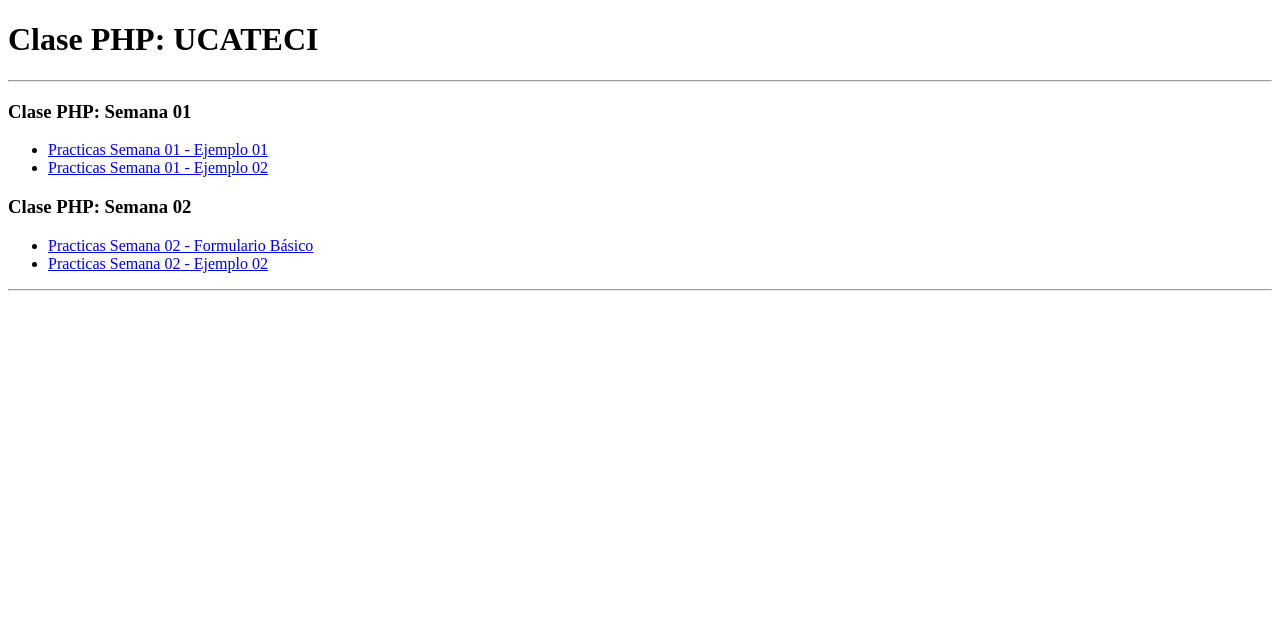
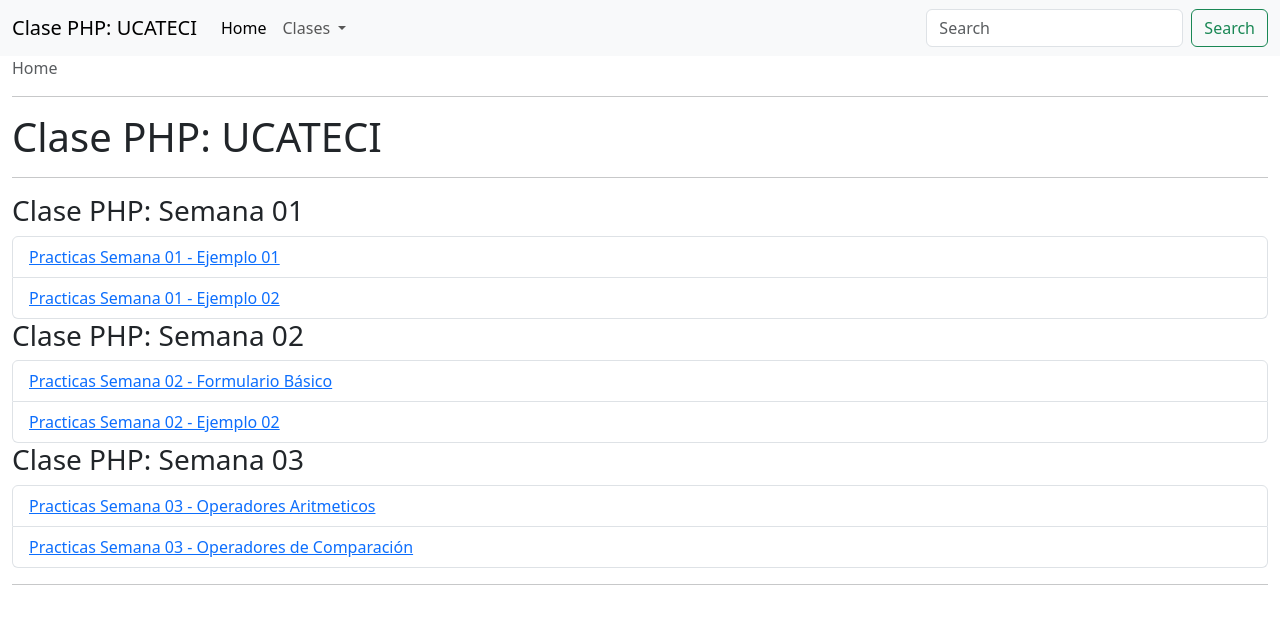
Before and after one commit to haroldtr/php-101, a PHP site: page / in a window 1280 px wide. Shown: the top 624 px of the page. Run offline with PHP 8.4, Linux system fonts and the light colour scheme.

Commit message:
semana 03
trabajando con variables, operadores aritmeticos y de comparacion y aplicando estilo de boostrap a mi proyecto

```diff
--- a/ejercicios/index.php
+++ b/ejercicios/index.php
@@ -1,34 +1,88 @@
-<!DOCTYPE html>
+<!doctype html>
 <html lang="en">
 
 <head>
-  <meta charset="UTF-8">
-  <meta name="viewport" content="width=device-width, initial-scale=1.0">
+  <meta charset="utf-8">
+  <meta name="viewport" content="width=device-width, initial-scale=1">
   <title>Clase PHP: UCATECI</title>
+  <link href="https://cdn.jsdelivr.net/npm/bootstrap@5.3.3/dist/css/bootstrap.min.css" rel="stylesheet" integrity="sha384-QWTKZyjpPEjISv5WaRU9OFeRpok6YctnYmDr5pNlyT2bRjXh0JMhjY6hW+ALEwIH" crossorigin="anonymous">
 </head>
 
 <body>
+  <nav class="navbar navbar-expand-lg bg-body-tertiary">
+    <div class="container-fluid">
+      <a class="navbar-brand" href="index.php">Clase PHP: UCATECI </a>
+      <button class="navbar-toggler" type="button" data-bs-toggle="collapse" data-bs-target="#navbarSupportedContent" aria-controls="navbarSupportedContent" aria-expanded="false" aria-label="Toggle navigation">
+        <span class="navbar-toggler-icon"></span>
+      </button>
+      <div class="collapse navbar-collapse" id="navbarSupportedContent">
+        <ul class="navbar-nav me-auto mb-2 mb-lg-0">
+          <li class="nav-item">
+            <a class="nav-link active" aria-current="page" href="index.php">Home</a>
+          </li>
+          <li class="nav-item dropdown">
+            <a class="nav-link dropdown-toggle" href="#" role="button" data-bs-toggle="dropdown" aria-expanded="false">
+              Clases
+            </a>
+            <ul class="dropdown-menu">
+              <li><a class="dropdown-item" href="#">Semana 01</a></li>
+              <li>
+                <hr class="dropdown-divider">
+              </li>
+              <li><a class="dropdown-item" href="#">Semana 02</a></li>
+              <li>
+                <hr class="dropdown-divider">
+              </li>
+              <li><a class="dropdown-item" href="#">Semana 03</a></li>
+            </ul>
+          </li>
+        </ul>
+        <form class="d-flex" role="search">
+          <input class="form-control me-2" type="search" placeholder="Search" aria-label="Search">
+          <button class="btn btn-outline-success" type="submit">Search</button>
+        </form>
+      </div>
+    </div>
+  </nav>
+  <div class="container-fluid">
+    <nav aria-label="breadcrumb">
+      <ol class="breadcrumb">
+        <li class="breadcrumb-item active" aria-current="page">Home</li>
+      </ol>
+    </nav>
+    <hr>
     <h1>Clase PHP: UCATECI</h1>
     <hr>
     <h3>Clase PHP: Semana 01</h3>
-  <ul>
-    <li>
+    <ul class="list-group">
+      <li class="list-group-item">
         <a href="semana01/ejemplo01.php">Practicas Semana 01 - Ejemplo 01</a>
       </li>
-    <li>
+      <li class="list-group-item">
         <a href="semana01/ejemplo02.php">Practicas Semana 01 - Ejemplo 02</a>
       </li>
     </ul>
     <h3>Clase PHP: Semana 02</h3>
-  <ul>
-    <li>
+    <ul class="list-group">
+      <li class="list-group-item">
         <a href="semana02/formulario_basico.php">Practicas Semana 02 - Formulario Básico</a>
       </li>
-    <li>
+      <li class="list-group-item">
         <a href="#">Practicas Semana 02 - Ejemplo 02</a>
       </li>
     </ul>
+    <h3>Clase PHP: Semana 03</h3>
+    <ul class="list-group">
+      <li class="list-group-item">
+        <a href="semana03/formulario_basico.php">Practicas Semana 03 - Operadores Aritmeticos</a>
+      </li>
+      <li class="list-group-item">
+        <a href="semana03/formulario_basico_v2.php">Practicas Semana 03 - Operadores de Comparación</a>
+      </li>
+    </ul>
     <hr>
+  </div>
+  <script src="https://cdn.jsdelivr.net/npm/bootstrap@5.3.3/dist/js/bootstrap.bundle.min.js" integrity="sha384-YvpcrYf0tY3lHB60NNkmXc5s9fDVZLESaAA55NDzOxhy9GkcIdslK1eN7N6jIeHz" crossorigin="anonymous"></script>
 </body>
 
 </html>
```
Also changed, not shown: ejercicios/index_old.php (added, +43 -0 lines), ejercicios/semana03/formulario_basico.php (added, +25 -0 lines), ejercicios/semana03/formulario_basico_v2.php (added, +44 -0 lines), ejercicios/semana03/procesa_datos.php (added, +27 -0 lines), ejercicios/semana03/procesa_datos_v2.php (added, +39 -0 lines). Lines whose indentation alone changed are shown as unchanged.
